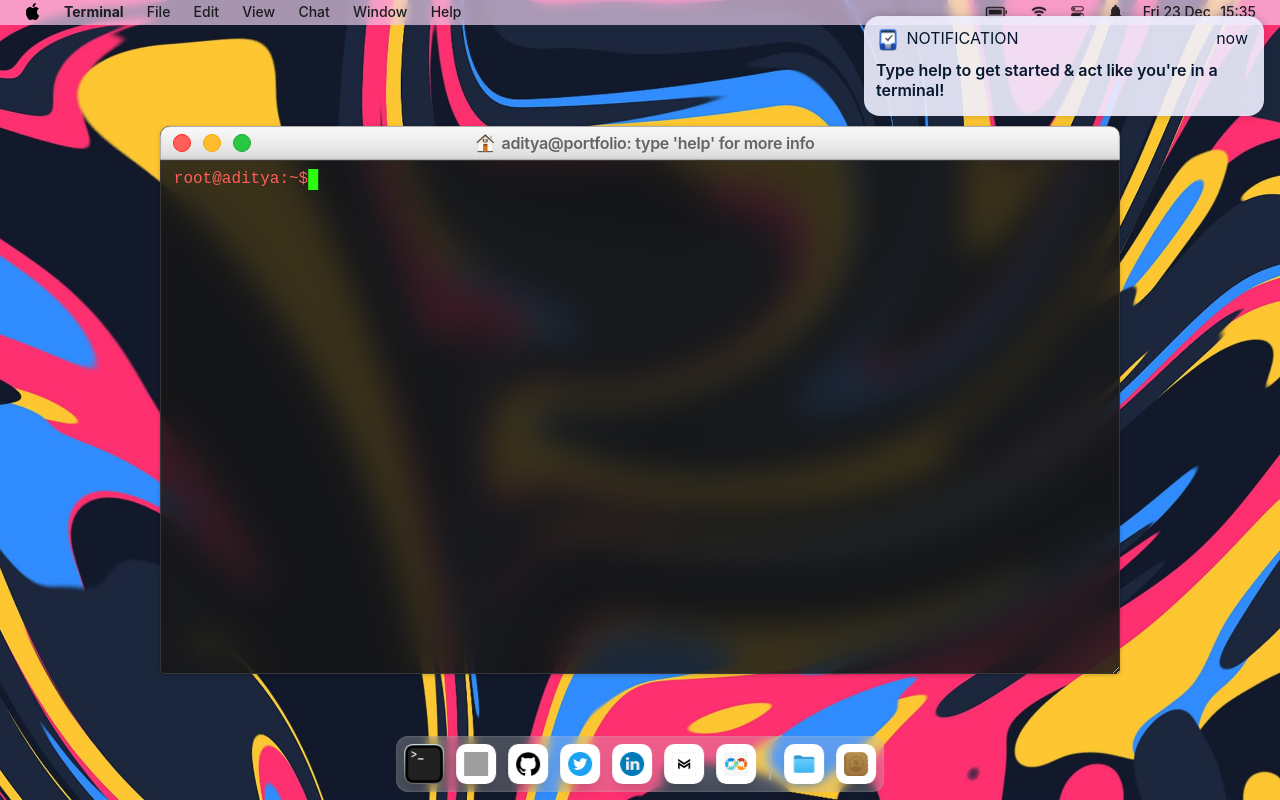
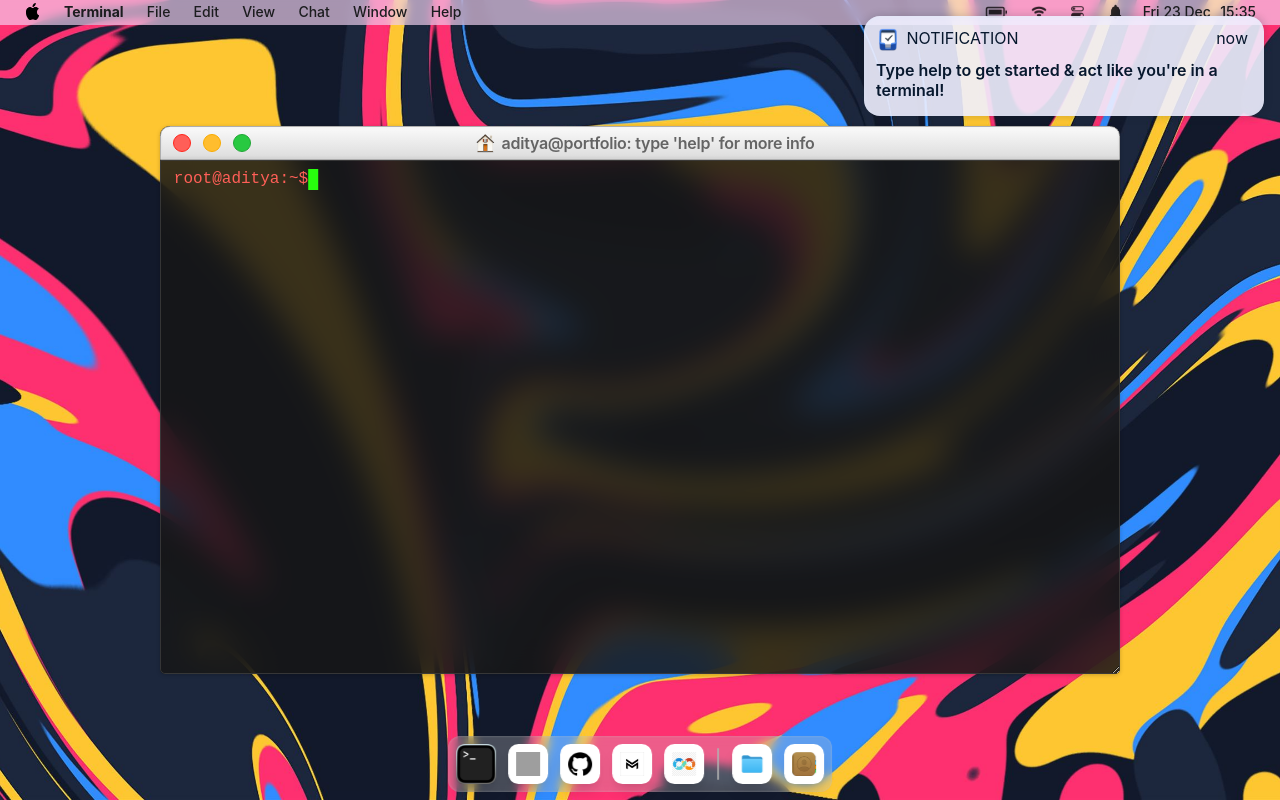
Before and after one commit to adityassharma-ss/aditya, a React (Create React App) app: page / in a window 1280 px wide. Built offline with nearby package versions, Linux system fonts and the light colour scheme; grey boxes are pictures that could not be loaded; a small style sheet from the web is missing.

Commit message:
[UPDATED] Dock Content fixed

```diff
--- a/src/elements/Dock/DockContent.jsx
+++ b/src/elements/Dock/DockContent.jsx
@@ -6,12 +6,10 @@ import ContactIcon from "@static/contact.png";
 import FinderIcon from "@static/finder.png";
 import CodeIcon from "@static/code.png";
 import GithubIcon from "@static/github.png";
-import twitterIcon from "@static/twitterIcon.png";
 import FolderIcon from "@static/folder.png";
-import LinkedInIcon from "@static/LinkedInIcon.png";
 import NothingIcon from "@static/NothingIcon.png";
 import { Link } from "react-router-dom";
-import { useDockStore } from "@contexts/Dock/Dock";
+// import { useDockStore } from "@contexts/Dock/Dock";
 import DevopsIcon from "@static/DevopsIcon.png";
 import mIcon from "@static/mIcon.jpg";
 
@@ -53,24 +51,6 @@ const DockContent = () => {
 									/>
 								</li>
 							</Link>
-							<a href="https://twitter.com/aadityatwt">
-								<li data-title="Twitter">
-									<img
-										src={twitterIcon}
-										className="img-fluid"
-										alt="mac"
-									/>
-								</li>
-							</a>
-							<a href="https://www.linkedin.com/in/aditya-sharma-47b787201">
-								<li data-title="LinkedIn">
-									<img
-										src={LinkedInIcon}
-										className="img-fluid"
-										alt="dope"
-									/>
-								</li>
-							</a>
 							<a href="https://minimalinfo.vercel.app/" target="_blank">
 								<li data-title="Minimal Info">
 									<img
--- a/src/elements/Terminal/TerminalContent.jsx
+++ b/src/elements/Terminal/TerminalContent.jsx
@@ -1,5 +1,4 @@
 import React, { useContext, useEffect, useRef, useState } from "react";
-// eslint-disable-next-line
 import styled, { css, keyframes } from "styled-components";
 import DataContext from "@contexts/Data/DataContext";
 import theme from "@styles/theme";
@@ -23,7 +22,6 @@ const Wrapper = styled(SimpleBarReact)`
 	overflow-x: hidden;
 `;
 
-//eslint-disable-next-line
 const Line = styled(SimpleBarReact)`
 	// white-space: pre;
 	overflow: auto;
```
